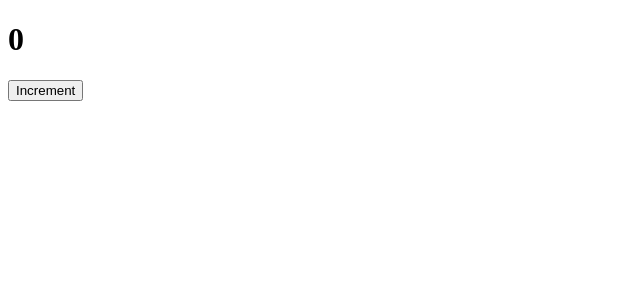
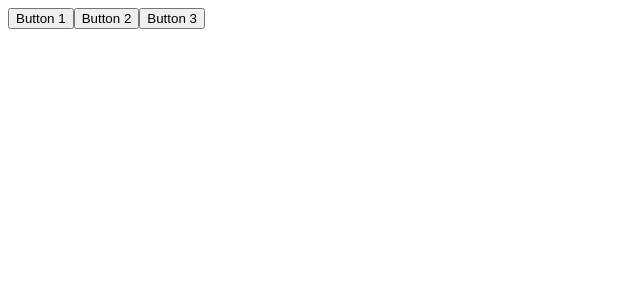
Before and after one commit to DarioCorbinelli/esercizi-react, a React (Create React App) app: page / in a window 1280 px wide. Shown: the top 300 px of the page, without its empty margins (0-640 px from the left). Built offline with nearby package versions, Linux system fonts and the light colour scheme.

Commit message:
events-2

```diff
--- a/src/App.js
+++ b/src/App.js
@@ -1,8 +1,8 @@
 import React from "react";
-import ClickCounter from "./ClickCounter";
+import ClickTracker from "./ClickTracker";
 
 export default class App extends React.Component {
   render() {
-    return <ClickCounter />
+    return <ClickTracker />
   }
 }
--- a/src/ClickCounter.js
+++ /dev/null
@@ -1,27 +0,0 @@
-import React from "react";
-
-export default class ClickCounter extends React.Component {
-  constructor(props) {
-    super(props)
-    this.state = {
-      counter: 0
-    }
-  }
-
-  incrementCounter = () => {
-    this.setState(state => {
-      return {
-        counter: state.counter + 1
-      }
-    })
-  }
-
-  render() {
-    return (
-      <>
-        <h1>{this.state.counter}</h1>
-        <button onClick={this.incrementCounter}>Increment</button>
-      </>
-    )
-  }
-}
--- /dev/null
+++ b/src/ClickTracker.js
@@ -0,0 +1,25 @@
+import React from "react";
+
+export default class ClickTracker extends React.Component {
+  constructor(props) {
+    super(props)
+    this.state = {}
+  }
+
+  trackBtnClicked = (e) => {
+    this.setState({
+      lastBtnClicked: e.currentTarget.innerHTML
+    })
+  }
+
+  render() {
+    return (
+      <>
+        <button onClick={this.trackBtnClicked}>Button 1</button>
+        <button onClick={this.trackBtnClicked}>Button 2</button>
+        <button onClick={this.trackBtnClicked}>Button 3</button>
+        <h1>{this.state.lastBtnClicked}</h1>
+      </>
+    )
+  }
+}
```
